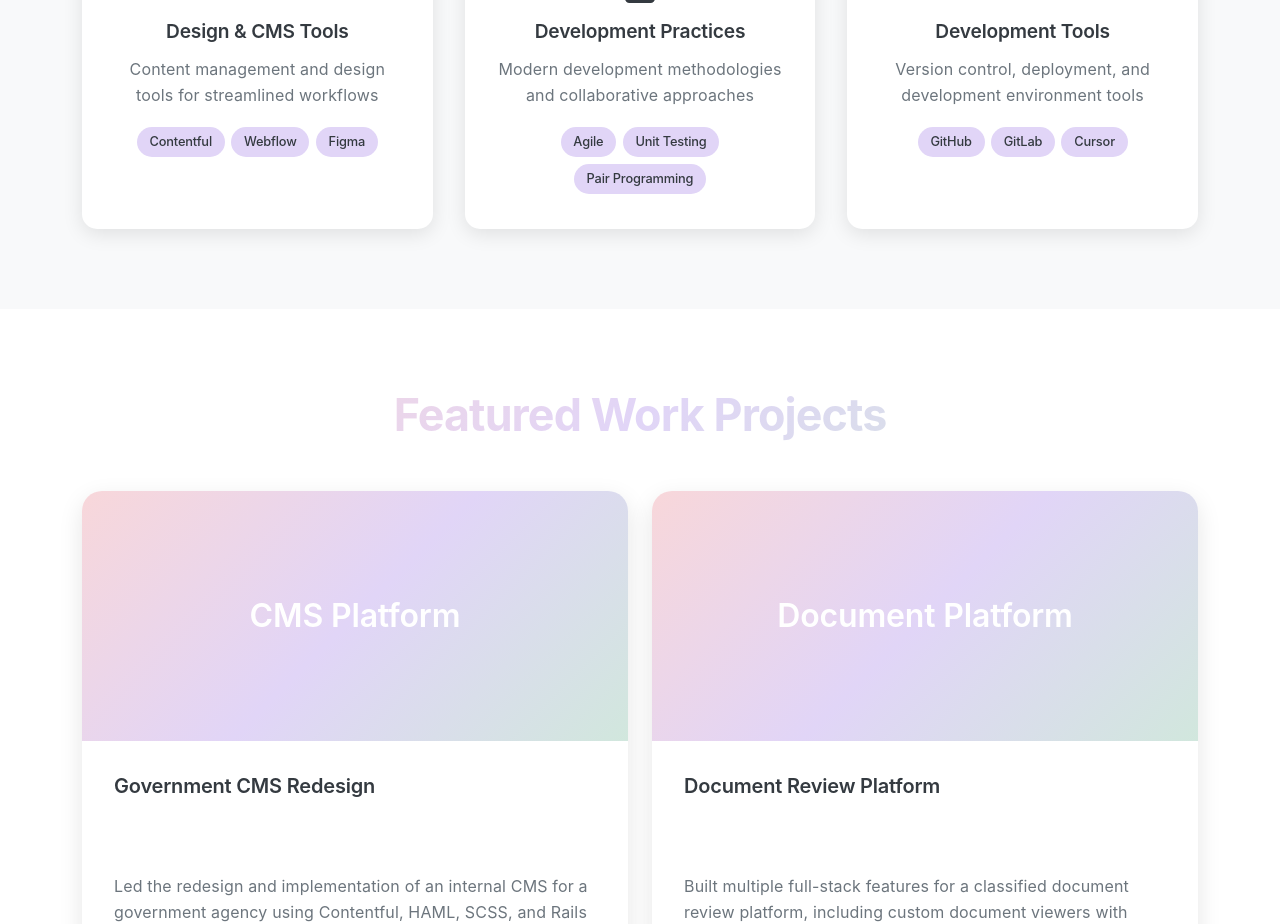
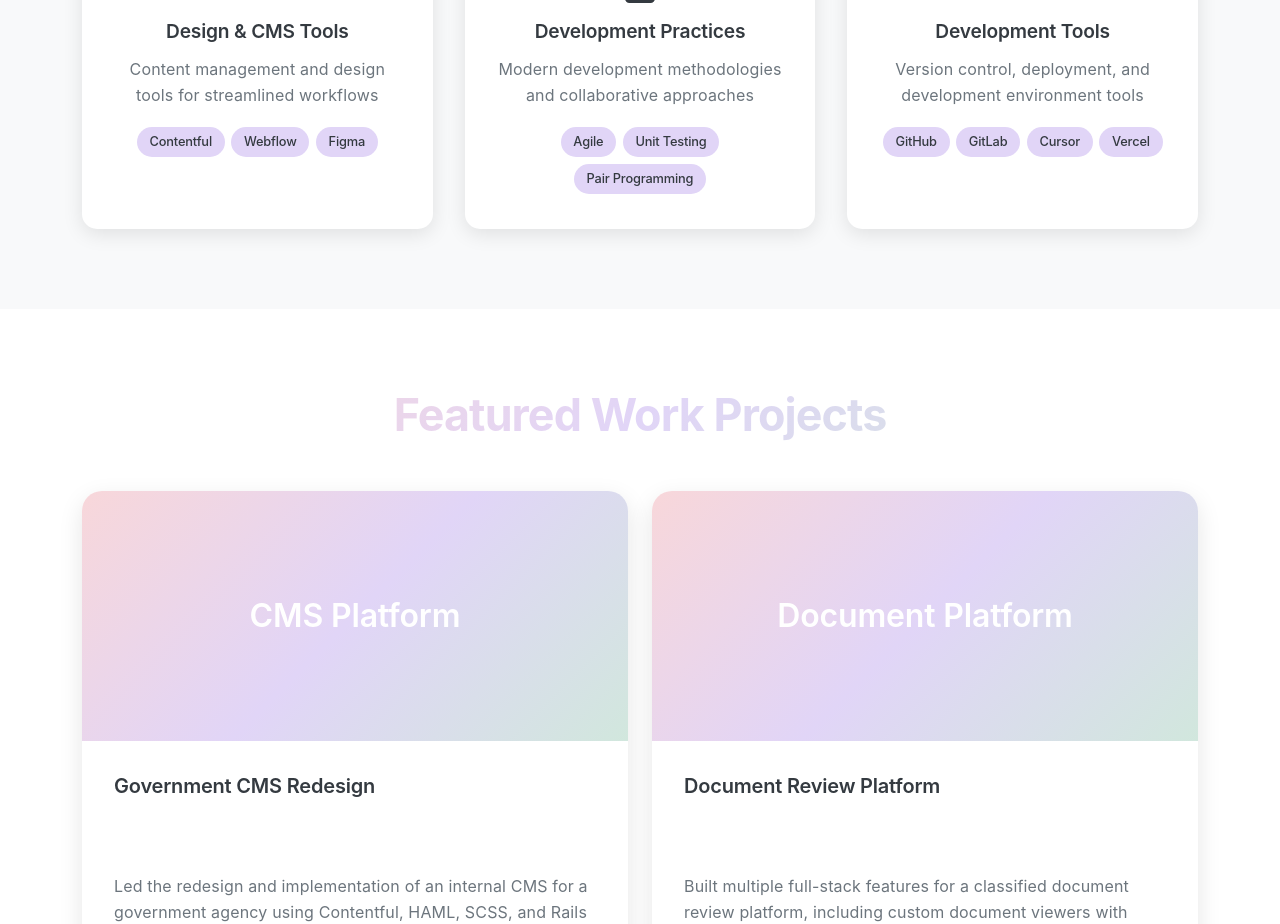
Before and after one commit to andvarna99/andrea-portfolio, a React (Create React App) app: page / in a window 1280 px wide. Shown: the part 1960-2884 px from the top of the page. Built offline with nearby package versions, Linux system fonts and the light colour scheme.

Commit message:
Add Vercel to Development Tools card in skills (#3)

```diff
--- a/src/App.tsx
+++ b/src/App.tsx
@@ -304,6 +304,7 @@ const App: React.FC = () => {
                 <span className="tech-tag">GitHub</span>
                 <span className="tech-tag">GitLab</span>
                 <span className="tech-tag">Cursor</span>
+                <span className="tech-tag">Vercel</span>
               </div>
             </div>
           </div>
```
